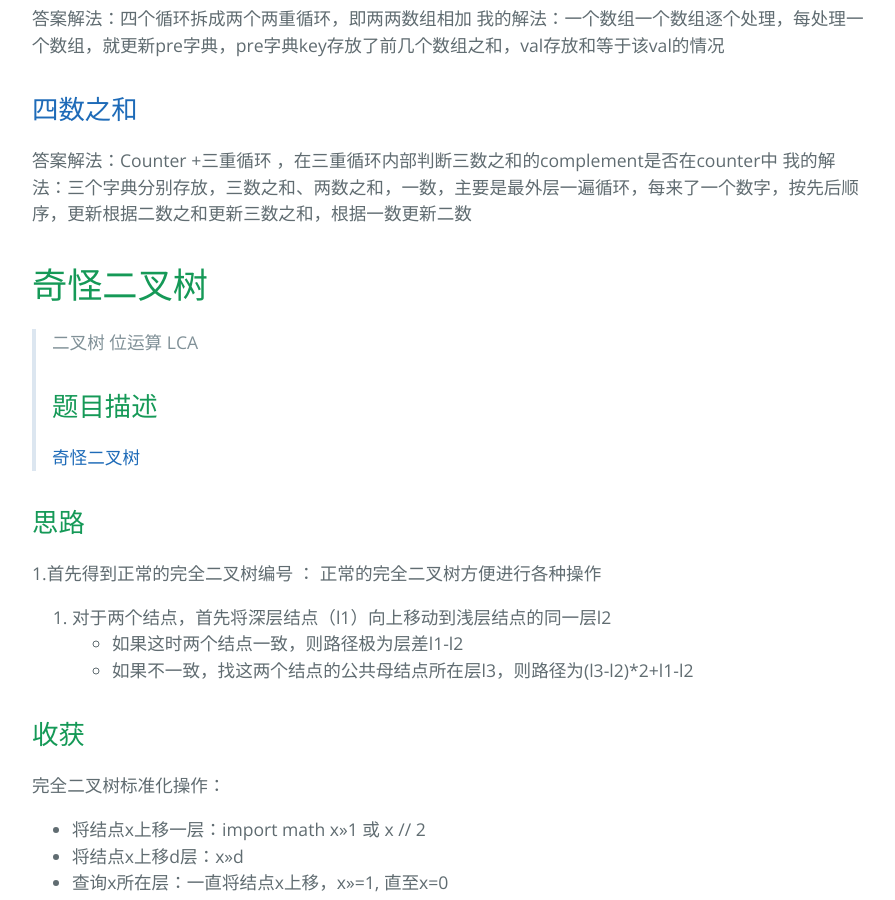
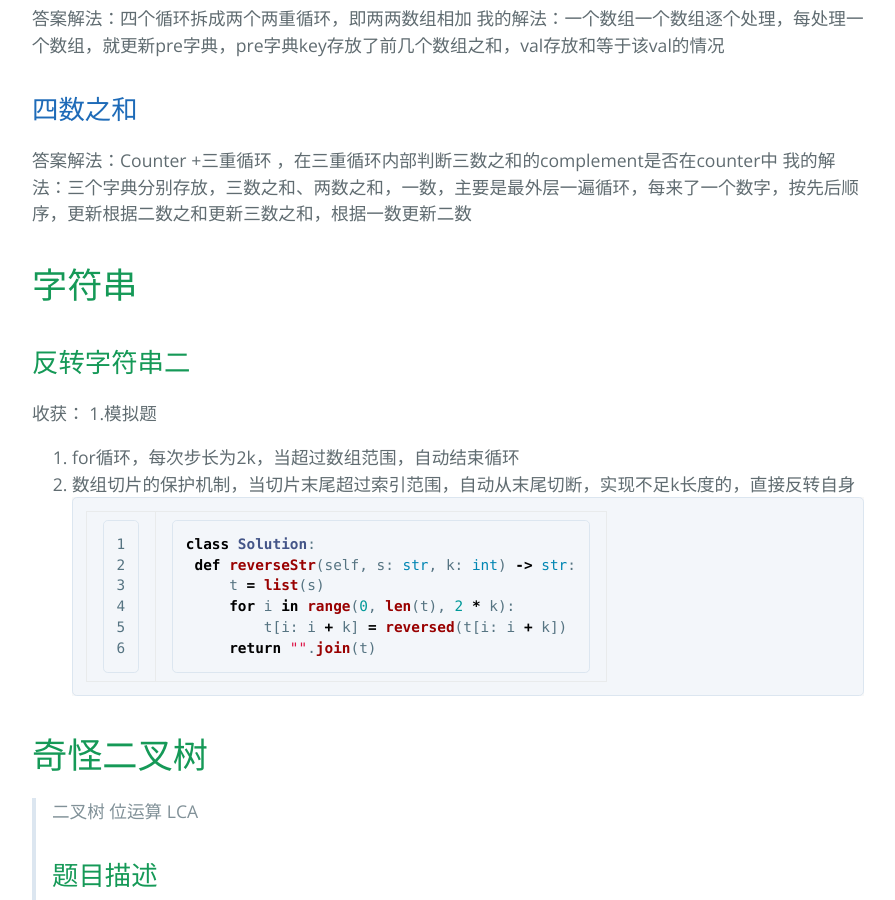
Before and after one commit to Ziyangpig/Note_LeetCode, a Jekyll site: the page built from Ali.md, in a window 1280 px wide and 900 px high, scrolled down 8089 px. Shown: the whole window, without its empty margins (192-1087 px from the left). Built offline with Jekyll 4.4.1, drawn with Linux system fonts in a browser that asks for light colours; our own code applies the rules of GitHub Pages for plain Markdown files; formulas are drawn with MathJax 3.

Commit message:
Update Ali.md

````diff
--- a/Ali.md
+++ b/Ali.md
@@ -280,7 +280,21 @@ print(counter.most_common(2))  # [('a', 3), ('b', 2)]
 答案解法：Counter +三重循环 ，在三重循环内部判断三数之和的complement是否在counter中
 我的解法：三个字典分别存放，三数之和、两数之和，一数，主要是最外层一遍循环，每来了一个数字，按先后顺序，更新根据二数之和更新三数之和，根据一数更新二数
 
+# 字符串
 
+## 反转字符串二
+收获：
+1.模拟题
+2. for循环，每次步长为2k，当超过数组范围，自动结束循环
+3. 数组切片的保护机制，当切片末尾超过索引范围，自动从末尾切断，实现不足k长度的，直接反转自身
+```python
+class Solution:
+    def reverseStr(self, s: str, k: int) -> str:
+        t = list(s)
+        for i in range(0, len(t), 2 * k):
+            t[i: i + k] = reversed(t[i: i + k])
+        return "".join(t)
+```
 
 # 奇怪二叉树
 
````
